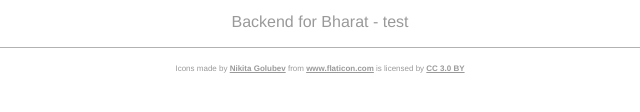
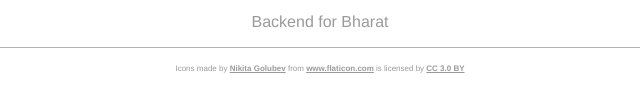
Before and after one commit to bharatkashyap/badarpur, a plain HTML site: page static/index.html in a window 1280 px wide. Shown: the part 234-346 px from the top of the page, 320-960 px from the left. Drawn offline with Linux system fonts and the light colour scheme.

Commit message:
Fix: This test doesn't work

```diff
--- a/static/index.html
+++ b/static/index.html
@@ -239,7 +239,7 @@
           />
         </svg>
       </div>
-      <div class="text-light-gray helvetica m-t">Backend for Bharat - test</div>
+      <div class="text-light-gray helvetica m-t">Backend for Bharat</div>
       <div class="v-rule m-y"></div>
       <div class="helvetica text-small text-light-gray">
         Icons made by
```
